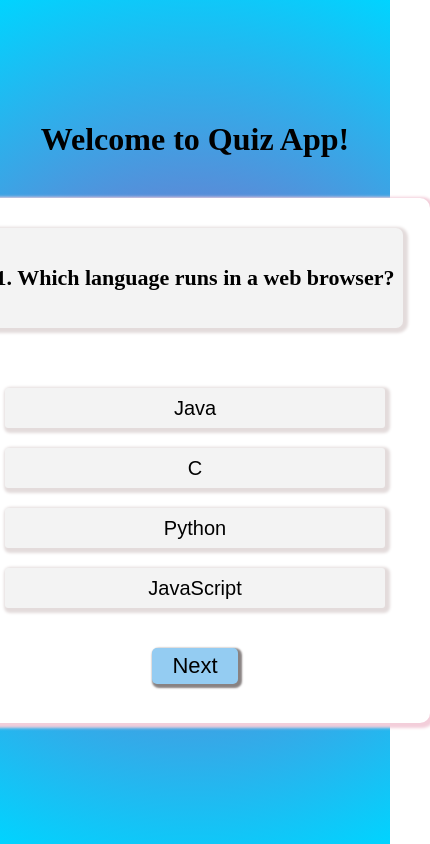
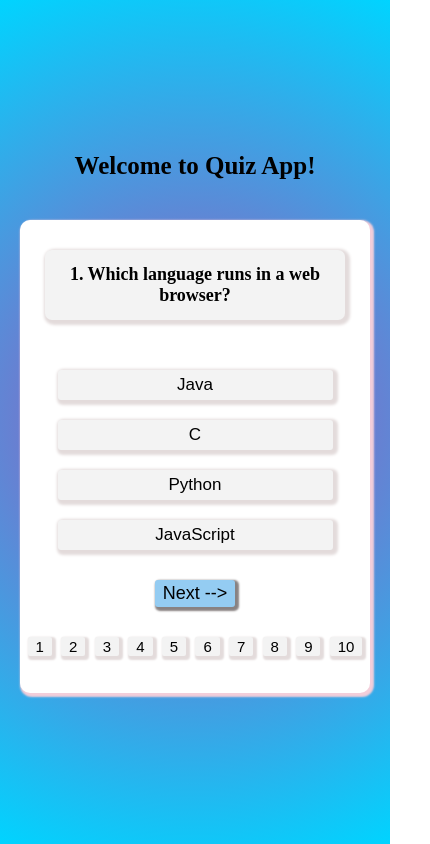
Before and after one commit to asadraiyan/quizapp, a React (Create React App) app: page / in a window 390 px wide. Shown: the whole page, 430 px wide, since content can reach past the window. Built offline with nearby package versions, Linux system fonts and the light colour scheme.

Commit message:
Made responsive

```diff
--- a/src/App.css
+++ b/src/App.css
@@ -26,8 +26,8 @@
   flex-direction: column;
   justify-content: baseline;
   align-items: center;
-  height: 525px;
-  width: 470px;
+  height: 550px;
+  width: 475px;
   background-color: white;
   border-radius: 10px;
   box-shadow: 2px 2px 3px 3px rgb(243, 206, 218)
@@ -51,7 +51,7 @@
   display: flex;
   flex-direction: column;
   justify-content: center;
-  margin-top: 40px;
+  margin-top: 30px;
 }
 
 .btn {
@@ -83,7 +83,7 @@
   display: flex;
   flex-direction: row;
   justify-content: space-around;
-  margin-top: 40px;
+  margin-top: 30px;
 
 
 }
@@ -108,11 +108,11 @@
   cursor: pointer;
 }
 .previous:hover{
-  background-color: rgb(226, 221, 226);
+  background-color:  rgb(206, 148, 206);
 }
 
 .next:hover {
-  background-color: #3498db
+  background-color: #65bbf4
 }
 
 .txtcontainer {
@@ -134,12 +134,93 @@
   padding: 5px 20px 5px 20px;
   font-size: 22px;
   border-radius: 5px;
-  background-color: #3498db;
+  background-color: #98c6e4;
   border: none;
   box-shadow: 2px 2px 2px 2px rgb(136, 130, 130);
   cursor: pointer;
   margin-bottom: 100px;
 }
 .tryagain:hover{
-  background-color: #98c6e4;
+  background-color: #51b4f7;
 }
+.option-btn{
+  /* border: 2px solid red; */
+  display: flex;
+  flex-direction: row;
+  width: 400px;
+  justify-content: space-between;
+  margin-top: 30px;
+}
+.btn-1{
+  padding: 3px 10px 3px 10px;
+  font-size: 17px;
+  cursor: pointer;
+  border-radius: 3px;
+  background-color: #f3f3f3;
+  box-shadow: 2px 2px 2px 2px rgb(227, 219, 219);
+  border: none;
+  flex-wrap: wrap;
+}
+@media only screen and (max-width: 600px) {
+  .container{
+    height: 495px;
+    width: 430px;
+  }
+  .question-text {
+    height: 75px;
+    width: 350px;
+}
+.txtcontainer{
+  font-size: 18px;
+}
+.btn {
+  width: 320px;
+  height: 35px;
+  font-size: 17px;
+}
+.next{
+  padding: 3px 8px 3px 8px;
+  font-size: 18px;
+  border-radius: 3px;
+}
+.btn-1 {
+  padding: 1px 8px 1px 8px;
+  font-size: 15px;
+  border-radius: 2px;
+}
+.tryagain{
+  padding: 3px 15px 3px 15px;
+  font-size: 18px;
+  border-radius: 3px;
+}
+.show-score{
+  font-size: 30px;
+}
+.previous {
+  padding: 3px 8px 3px 8px;
+  font-size: 17px;
+  border-radius: 3px;
+}
+}
+@media only screen and (max-width: 450px) {
+  .question-text {
+    height: 70px;
+    width: 300px;
+}
+.btn{
+  width: 275px;
+  height: 30px;
+}
+
+.container{
+  width: 350px;
+  height: 473px;
+  box-shadow: 2px 2px 2px 2px rgb(243, 206, 218)
+}
+.option-btn{
+  width: 335px;
+}
+.heading{
+  font-size: 25px;
+}
+}
--- a/src/Components/Quiz.js
+++ b/src/Components/Quiz.js
@@ -29,7 +29,7 @@ function Quiz() {
         setScore(0)
         setCurrentQuestion(0)
     }
-    const prevQuestion = () =>{
+    const prevQuestion = () => {
         setCurrentQuestion(currentQuestion - 1)
     }
     return (
@@ -51,16 +51,27 @@ function Quiz() {
                             {Quizdata[currentQuestion].options.map((option, i) => {
                                 return (
                                     <button
-                                        className={`btn ${clickedOption === i + 1 ? "checked" : null
-                                            }`}
+                                        className={`btn ${clickedOption === i + 1 ? "checked" : null}`}
                                         key={i}
                                         onClick={() => setClickedOption(i + 1)}>{option}</button>
                                 )
                             })}
                         </div>
                         <div className="buttons">
-                       {currentQuestion === 0 ? <></> :  <input type="button" className='previous' value = "Previous" onClick={prevQuestion}/>}
-                       <input type="button" className='next' value="Next" onClick={changeQuestion} />
+                            {currentQuestion === 0 ? <></> : <input type="button" className='previous' value="<-- Previous" onClick={prevQuestion} />}
+                            <input type="button" className='next' value="Next -->" onClick={changeQuestion} />
+                        </div>
+                        <div className="option-btn">
+                            <input type="button" className='btn-1' value="1" onClick={() => setCurrentQuestion(0)} />
+                            <input type="button" className='btn-1' value="2" onClick={() => setCurrentQuestion(1)} />
+                            <input type="button" className='btn-1' value="3" onClick={() => setCurrentQuestion(2)} />
+                            <input type="button" className='btn-1' value="4" onClick={() => setCurrentQuestion(3)} />
+                            <input type="button" className='btn-1' value="5" onClick={() => setCurrentQuestion(4)} />
+                            <input type="button" className='btn-1' value="6" onClick={() => setCurrentQuestion(5)} />
+                            <input type="button" className='btn-1' value="7" onClick={() => setCurrentQuestion(6)} />
+                            <input type="button" className='btn-1' value="8" onClick={() => setCurrentQuestion(7)} />
+                            <input type="button" className='btn-1' value="9" onClick={() => setCurrentQuestion(8)} />
+                            <input type="button" className='btn-1' value="10" onClick={() => setCurrentQuestion(9)} />
                         </div>
                     </>)
                 }
```
